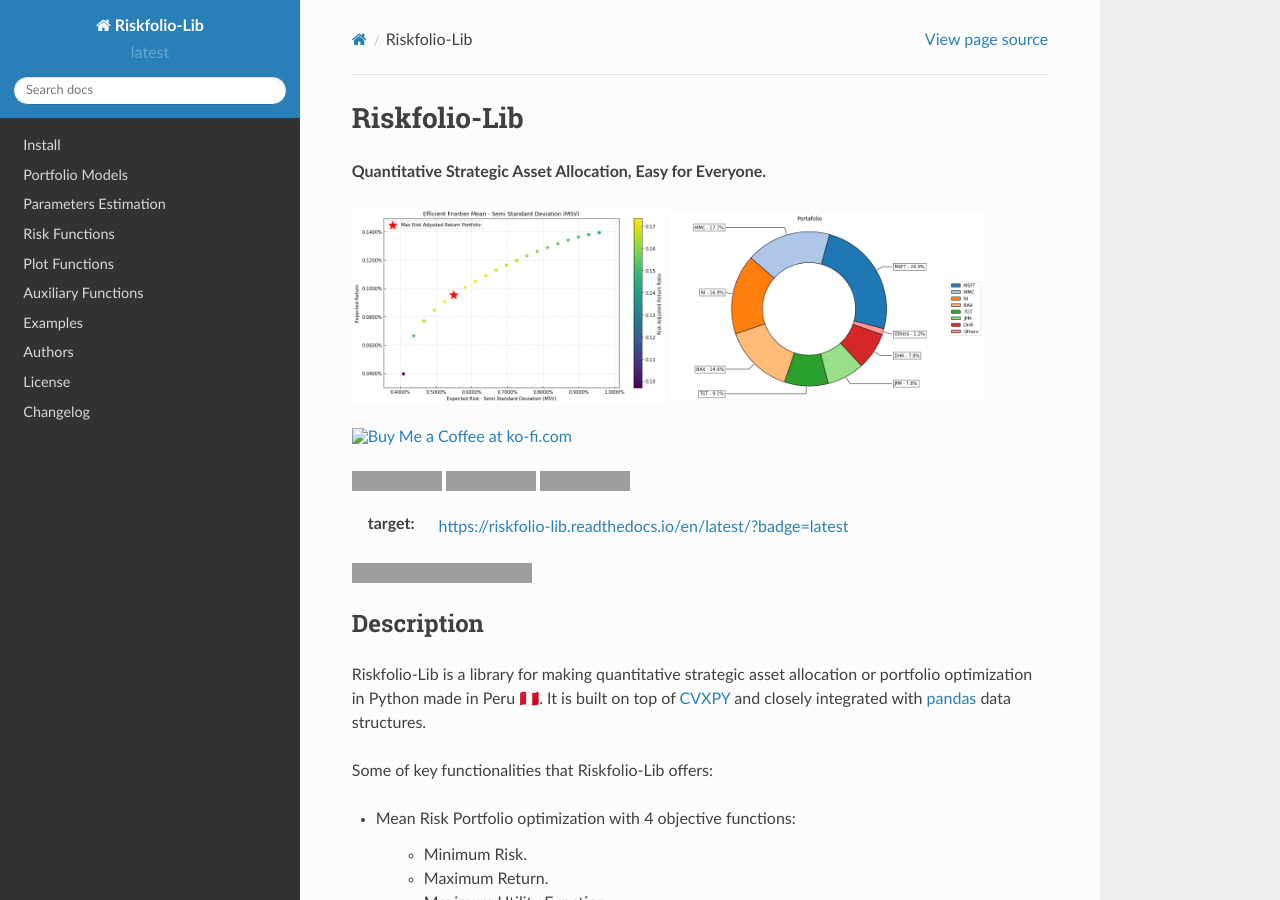
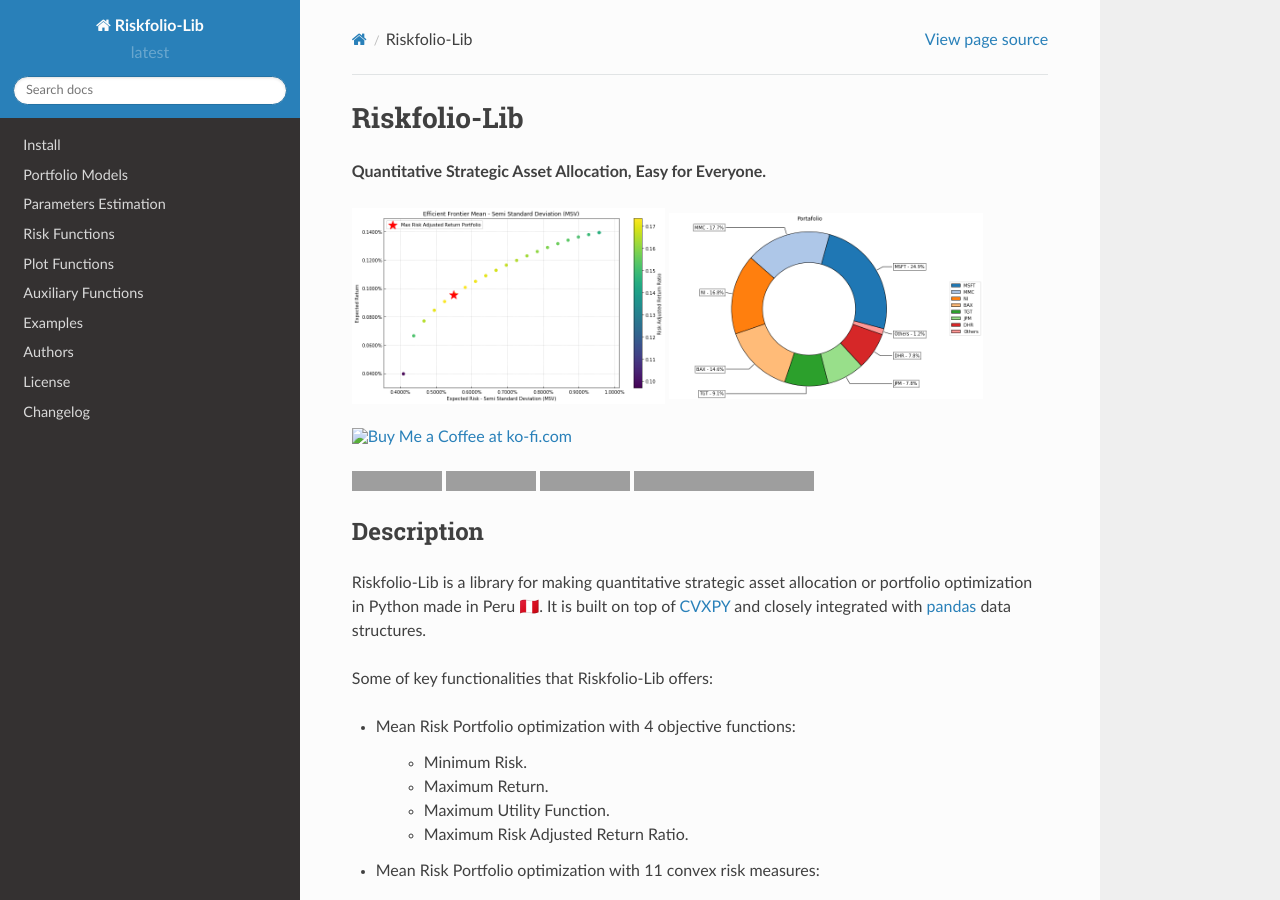
Before and after one commit to dcajasn/Riskfolio-Lib, a Sphinx documentation site: the page built from docs/source/index.rst, in a window 1280 px wide and 900 px high, cut to the strip 0-900 px from the top of the window. Built offline with Sphinx 7.4.7 and the Read the Docs theme 2.0.0, drawn with Linux system fonts in a browser that asks for light colours; pages that are not in the unit, such as notebooks, are missing from menus; some of the changed lines change nothing that is shown; grey boxes are pictures that could not be loaded.

Commit message:
Update index.rst

```diff
--- a/docs/source/index.rst
+++ b/docs/source/index.rst
@@ -26,7 +26,6 @@
 .. image:: https://static.pepy.tech/personalized-badge/riskfolio-lib?period=month&units=none&left_color=grey&right_color=orange&left_text=Downloads/Month
  :target: https://pepy.tech/project/riskfolio-lib
 .. image:: https://readthedocs.org/projects/riskfolio-lib/badge/?version=latest
-:target: https://riskfolio-lib.readthedocs.io/en/latest/?badge=latest
 .. raw:: html
 
     <a href="https://github.com/dcajasn/Riskfolio-Lib/blob/master/LICENSE.txt"><img alt="GitHub license" src="https://img.shields.io/github/license/dcajasn/Riskfolio-Lib"></a>
```
